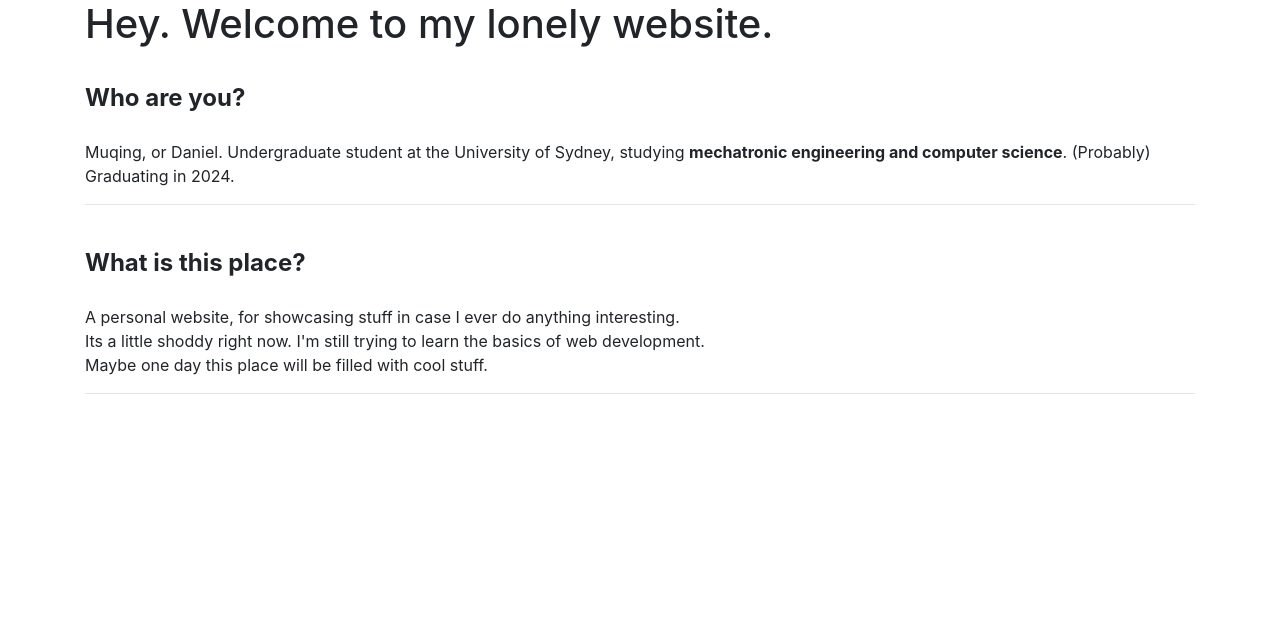
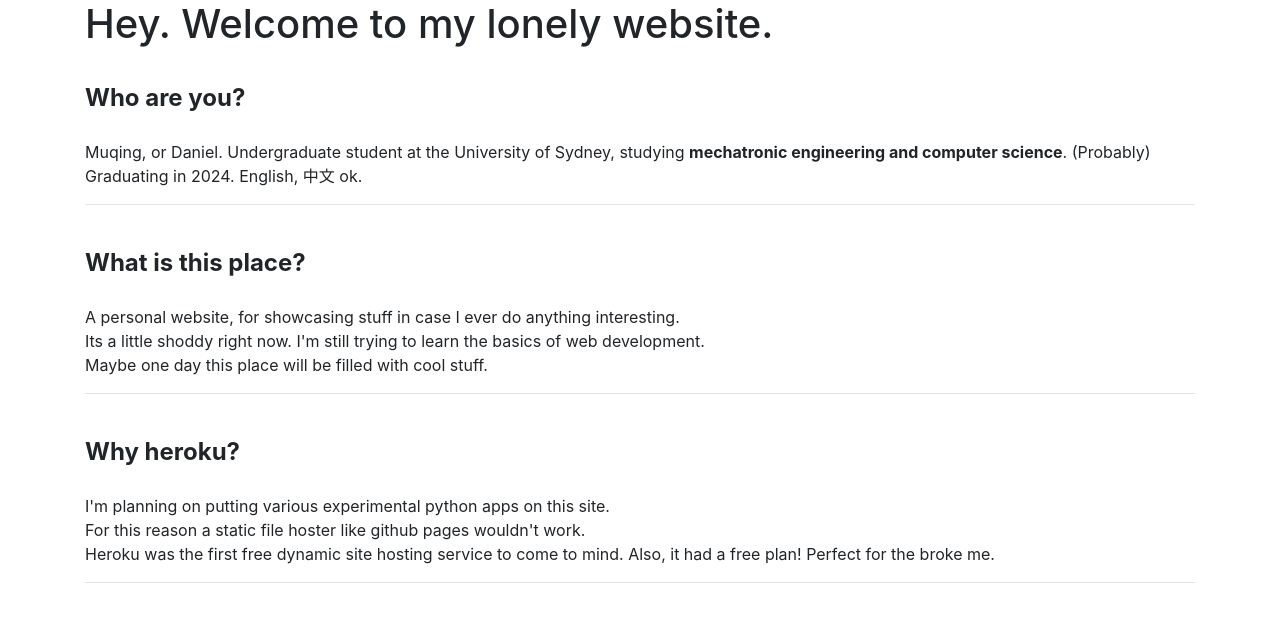
Before and after one commit to mshe2089/Personal-Website, a Flask app: page / in a window 1280 px wide. Shown: the part 56-678 px from the top of the page. Run offline with Flask 2, Linux system fonts and the light colour scheme; some libraries are stand-ins or nearby versions.

Commit message:
update landing

```diff
--- a/app.py
+++ b/app.py
@@ -15,5 +15,5 @@ def index():
     return render_template('index.html', num = randint(0,100))
 
 if __name__ == "__main__":
-    app.run('0.0.0.0',port=8000)
+    app.run('0.0.0.0',port=5000)
     #serve(app, host='0.0.0.0', port=8080)
--- a/templates/landing.html
+++ b/templates/landing.html
@@ -30,7 +30,7 @@
     <br>
     <b style = "font-size: 150%;">Who are you?</b>
     <p>
-      <br>Muqing, or Daniel. Undergraduate student at the University of Sydney, studying <strong>mechatronic engineering and computer science</strong>. (Probably) Graduating in 2024.
+      <br>Muqing, or Daniel. Undergraduate student at the University of Sydney, studying <strong>mechatronic engineering and computer science</strong>. (Probably) Graduating in 2024. English, 中文 ok.
     </p>
     <hr>
   </div>
@@ -46,5 +46,16 @@
     <hr>
   </div>
 
+  <div class="entry">
+    <br>
+    <b style = "font-size: 150%;">Why heroku?</b>
+    <p>
+      <br>I'm planning on putting various experimental python apps on this site.
+      <br>For this reason a static file hoster like github pages wouldn't work.
+      <br>Heroku was the first free dynamic site hosting service to come to mind. Also, it had a free plan! Perfect for the broke me.
+    </p>
+    <hr>
+  </div>
+
 
 {% endblock %}
```
